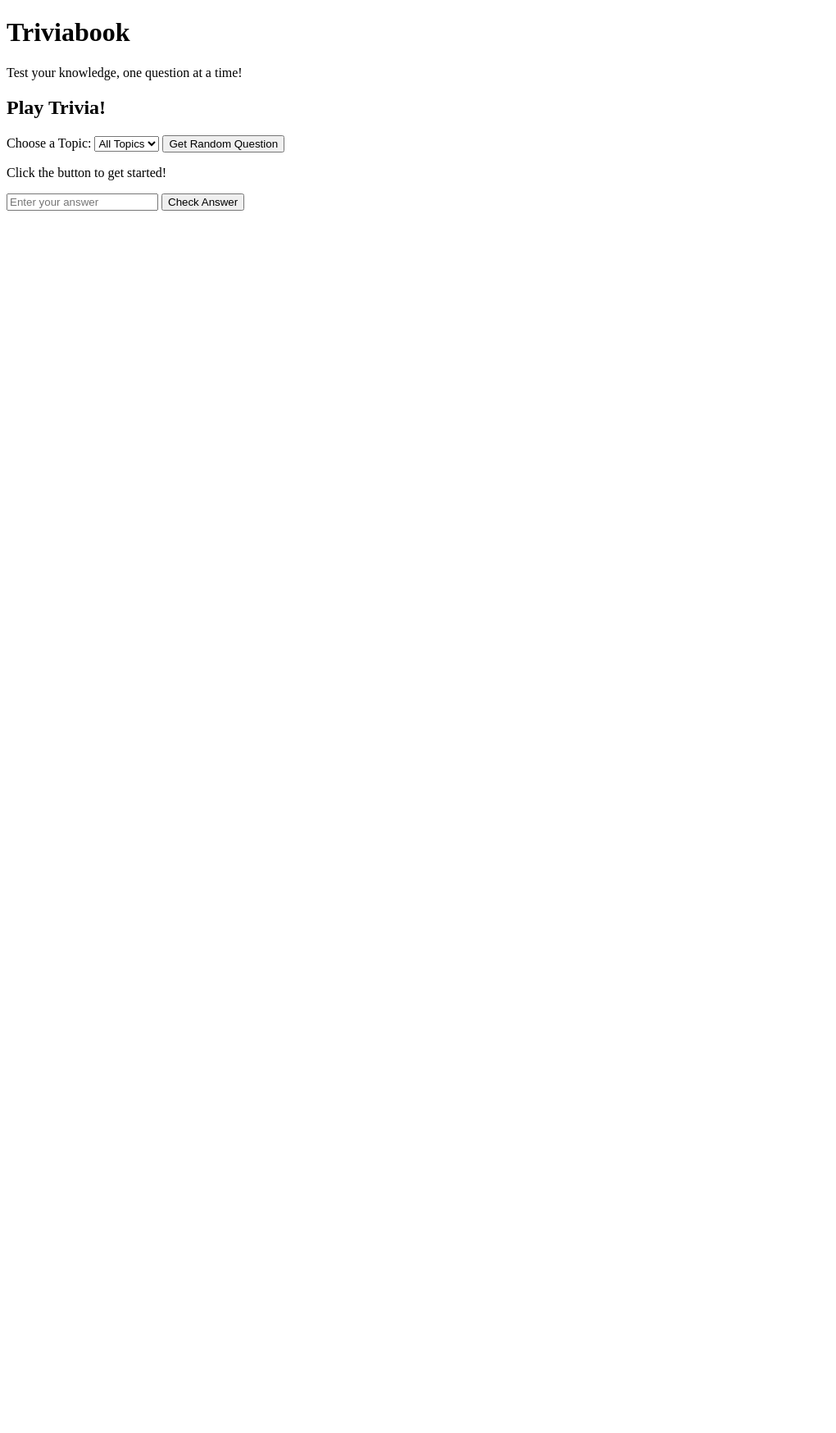
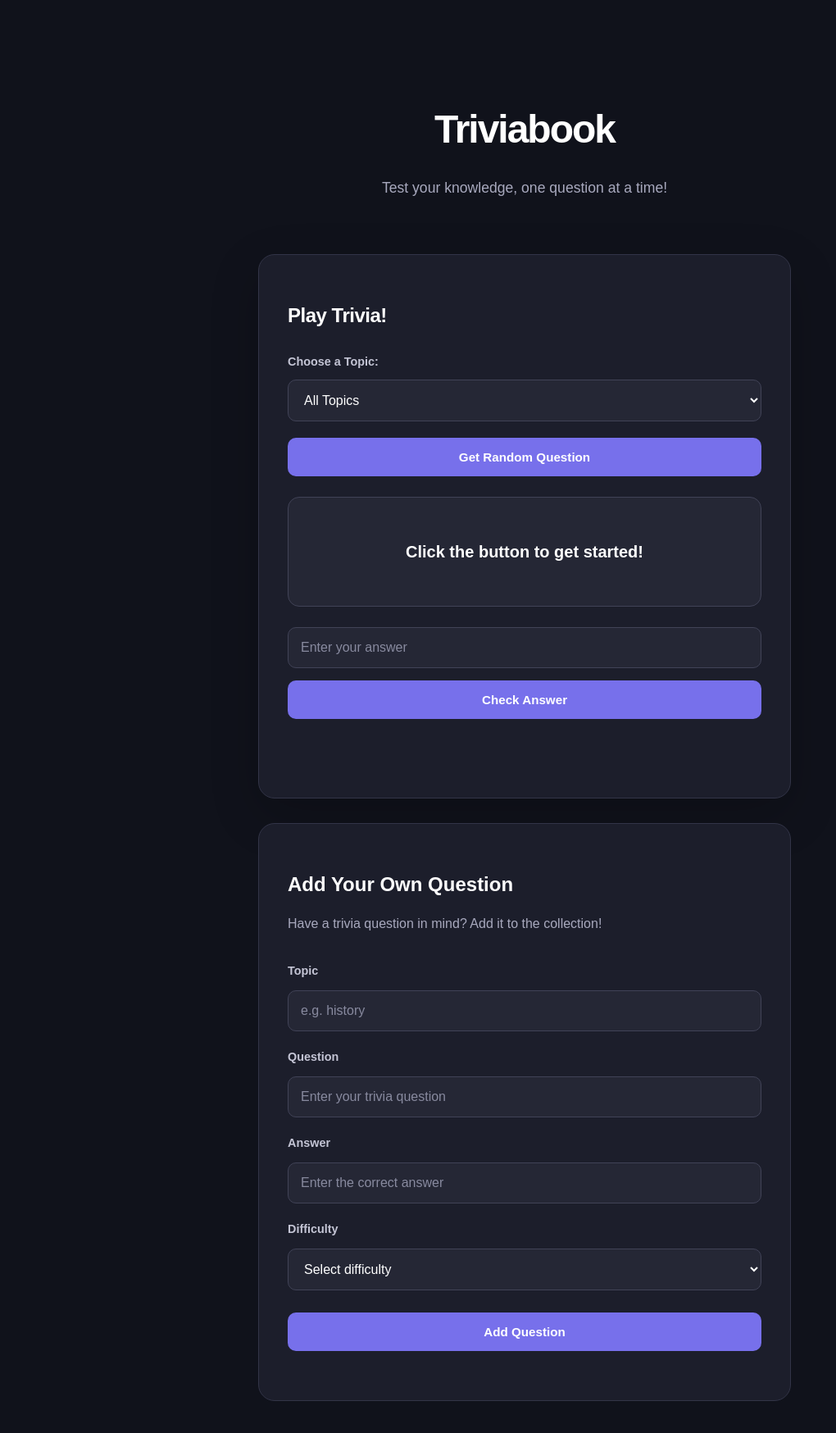
Before and after one commit to Walkertr744/Assignment-6, a website: page public/index.html in a window 1280 px wide. Shown: the whole page at 82% size, without its empty margins (0-1020 px from the left). Before the commit the page ends 800 px from the top, so only its background shows below. Drawn offline with Linux system fonts and the light colour scheme; no server answers.

Commit message:
Added full functionality and styling added comments to index.html

```diff
--- a/public/index.html
+++ b/public/index.html
@@ -8,36 +8,62 @@
     <script src="script.js" defer></script>
 </head>
 <body>
-    <header>
-    <h1>Triviabook</h1>
-    <p>Test your knowledge, one question at a time!</p>
-</header>
+    <header> <!--Creates the header section at the top of the webpage-->
+        <h1>Triviabook</h1> <!--Displays the main heading of the webpage-->
+        <p>Test your knowledge, one question at a time!</p> <!-- Displays a tagline under the heading-->
+    </header> <!--Ends the header section-->
 
-<main>
-    <section id="trivia-section">
-        <h2>Play Trivia!</h2>
+<main> <!--Contains the main content of the webpage-->
+    <section id="trivia-section"> <!--Houses the elements used to play the trivia game-->
+        <h2>Play Trivia!</h2> <!--Heading for the trivia game-->
 
-        <label for="topic-select">Choose a Topic:</label>
-        <select id="topic-select">
-            <option value="">All Topics</option>
+        <label for="topic-select">Choose a Topic:</label> <!--Labels teh topic dropwdown using its ID-->
+        <select id="topic-select"> <!--Creates a dropdown the js will fill with topics-->
+            <option value="">All Topics</option> <!--Provides an option with an empty value for question from all topics-->
+        </select> <!--Ends the dropdown-->
+
+        <button id="get-question-btn">Get Random Question</button> <!--Creates the button js will use to request a question-->
+
+        <div id="question-container"> <!--Creates a container to display the trivia question-->
+            <p id="question-text">Click the button to get started!</p> <!--Gives intitial instructions and is updated with the fetched question-->
+        </div> <!--Ends the question container-->
+
+        <input type="text" id="answer-input" placeholder="Enter your answer"> <!--Creates a text field for user answers-->
+
+        <button id="submit-answer-btn">Check Answer</button> <!--Creates a button for submitting user answers-->
+
+        <p id="answer-feedback"></p> <!--Initially empty area for correct or incorrect answer feedback-->
+    </section> <!--Ends the trivia game section-->
+
+    <section id="add-question-section"> <!--Houses the elements needed to add a new trivia question-->
+    <h2>Add Your Own Question</h2> <!--Heading for the add-question section-->
+    <p>Have a trivia question in mind? Add it to the collection!</p> <!--Explains what the form is for-->
+
+    <form id="add-question-form"> <!--Creates a form for js to handle when a new question is submitted-->
+        <label for="new-topic">Topic</label> <!--Labels the input for the trivia questions topic-->
+        <input type="text" id="new-topic" placeholder="e.g. history" required> <!--Allows the user to enter a topic-->
+
+        <label for="new-question">Question</label> <!--Labels the input for the trivia question-->
+        <input type="text" id="new-question" placeholder="Enter your trivia question" required> <!--Allows the user to enter a question-->
+
+        <label for="new-answer">Answer</label><!--Labels the input for the trivia questions answer-->
+        <input type="text" id="new-answer" placeholder="Enter the correct answer" required> <!--Allows the user to enter the questions answer-->
+
+        <label for="new-difficulty">Difficulty</label> <!--Lables the dropdown for choosing the questions difficulty-->
+        <select id="new-difficulty" required> <!--Creates a dropdown for difficulty selection-->
+            <option value="">Select difficulty</option> <!--Provides a placeholder option with an empty value-->
+            <option value="easy">Easy</option> <!--Allows the user to select the easy difficulty-->
+            <option value="medium">Medium</option> <!--Allows the user to select the medium difficulty-->
+            <option value="hard">Hard</option> <!--Allows the user to select the hard difficulty-->
         </select>
 
-        <button id="get-question-btn">Get Random Question</button>
+        <button type="submit" id="add-question-btn">Add Question</button> <!--Creates a button to submit the form-->
+    </form> <!--Ends the form-->
 
-        <div id="question-container">
-            <p id="question-text">Click the button to get started!</p>
-        </div>
+    <p id="add-question-feedback"></p> <!--Initially empty area for displaying success or error messages-->
+</section> <!--Ends the add-question section-->
 
-        <input type="text" id="answer-input" placeholder="Enter your answer">
-
-        <button id="submit-answer-btn">Check Answer</button>
-
-        <p id="answer-feedback"></p>
-    </section>
-
-
-
-</main>
+</main> <!--Ends the main content-->
 
 </body>
 </html>
--- a/public/script.js
+++ b/public/script.js
@@ -0,0 +1,149 @@
+const topicSelect = document.querySelector("#topic-select");
+const getQuestionBtn = document.querySelector("#get-question-btn");
+const questionText = document.querySelector("#question-text");
+const answerInput = document.querySelector("#answer-input");
+const submitAnswerBtn = document.querySelector("#submit-answer-btn");
+const answerFeedback = document.querySelector("#answer-feedback");
+let currentQuestId = null;
+
+
+//Add Question Form Variables
+const addQuestionForm = document.querySelector("#add-question-form");
+const newTopic = document.querySelector("#new-topic");
+const newQuestion = document.querySelector("#new-question");
+const newAnswer = document.querySelector("#new-answer");
+const newDifficulty = document.querySelector("#new-difficulty");
+const addQuestionFeedback = document.querySelector("#add-question-feedback");
+
+//Function to load topic under the topic selector
+async function loadTopics() {
+    try{
+        const response = await fetch("/triviabook/topics");
+        const topics = await response.json();
+        while(topicSelect.options.length > 1){
+            topicSelect.options[1].remove();
+        }
+        topics.forEach(topic => {
+            const option = document.createElement("option");
+            option.value = topic.name;
+            option.textContent = topic.name;
+            topicSelect.appendChild(option);
+        });
+    }
+
+    catch(error){
+        console.error("Error loading topcis",error);
+    }
+}
+
+getQuestionBtn.addEventListener("click", async () =>{
+try{
+    const selectedTop = topicSelect.value;
+    let url = "/triviabook/random";
+    if(selectedTop !== ""){
+        url = "/triviabook/topic/"+ encodeURIComponent(selectedTop);
+    }
+
+    const response = await fetch(url);
+    const question = await response.json();
+
+    if(question.length === 0){
+        questionText.textContent = "No questions available!";
+        answerInput.value = "";
+        answerFeedback.textContent = "";
+        return;
+    }
+    const randomIndex = Math.floor(Math.random() * question.length);
+    const quest = question[randomIndex];
+    currentQuestId = quest.id;
+
+    questionText.textContent = quest.question;
+
+    answerInput.value = "";
+    answerFeedback.textContent = "";
+}
+catch(error){
+    console.error("Error loading question",error);
+}
+});
+
+submitAnswerBtn.addEventListener("click", async () =>{
+    const guess = answerInput.value;
+    if(currentQuestId === null){
+        answerFeedback.textContent = "Please get a question first!";
+        return;
+    }
+
+    try{
+        const response = await fetch("/triviabook/answer",{
+            method: "POST",
+            headers:{
+                "Content-Type": "application/json"
+            },
+            body: JSON.stringify({
+                id: currentQuestId,
+                guess: guess
+            })
+        });
+
+        const result = await response.json();
+
+        if(result.correct){
+            answerFeedback.textContent = "Correct! Great Guess!";
+            answerFeedback.style.color = "#4ADE80";
+        }
+        else{
+            answerFeedback.textContent = "Incorrect! The correct answer is:" + result.answer;
+            answerFeedback.style.color = "#FB7185";
+        }
+    }
+    catch(error){
+        console.error("Error checking answer",error);
+
+    }
+});
+
+addQuestionForm.addEventListener("submit", async (event) =>{
+    event.preventDefault();
+
+    const topic = newTopic.value.trim();
+    const question = newQuestion.value.trim();
+    const answer = newAnswer.value.trim();
+    const difficulty = newDifficulty.value;
+
+try{
+    const response = await fetch("/triviabook/question/add",{
+        method: "POST",
+        headers:{
+            "Content-Type": "application/json"
+        },
+        body: JSON.stringify({
+            topic: topic,
+            question: question,
+            answer: answer,
+            difficulty: difficulty
+        })
+    });
+
+    const result = await response.json();
+
+    if(!response.ok){
+        addQuestionFeedback.textContent = result.error || "Unable to add question.";
+        addQuestionFeedback.style.color = "#FB7185"
+        return;
+    }
+    addQuestionFeedback.textContent = "Question added successfully!";
+    addQuestionFeedback.style.color = "#4ADE80";
+    addQuestionForm.reset();
+    await loadTopics();
+}
+
+catch{
+    console.error("Error adding question:",error);
+    addQuestionFeedback.textContent = "Unable to add question.";
+    addQuestionFeedback.style.color = "#FB7185";
+}
+})
+
+
+loadTopics();
--- a/public/style.css
+++ b/public/style.css
@@ -0,0 +1,202 @@
+body {
+    font-family: 'DM Sans', sans-serif;
+    background: #10121b;
+    color: #ffffff;
+    min-height: 100vh;
+    line-height: 1.6;
+}
+
+/* Header */
+
+header {
+    text-align: center;
+    padding: 80px 20px 50px;
+}
+
+header h1 {
+    font-size: 48px;
+    font-weight: 700;
+    letter-spacing: -2px;
+    margin-bottom: 12px;
+}
+
+header p {
+    color: #a8a9be;
+    font-size: 1.1rem;
+}
+
+/* Main content */
+
+main {
+    width: 90%;
+    max-width: 650px;
+    margin: 0 auto;
+    padding-bottom: 80px;
+}
+
+/* Trivia card */
+
+#trivia-section {
+    background: #1c1e2b;
+    border: 1px solid #323447;
+    border-radius: 20px;
+    padding: 35px;
+    box-shadow: 0 20px 60px rgba(0, 0, 0, 0.2);
+}
+
+#trivia-section h2 {
+    font-size: 1.5rem;
+    margin-bottom: 25px;
+    letter-spacing: -0.5px;
+}
+
+/* Labels */
+
+label {
+    display: block;
+    font-size: 0.9rem;
+    font-weight: 600;
+    color: #c4c5d5;
+    margin-bottom: 10px;
+}
+
+/* Input fields */
+
+select,
+input {
+    width: 100%;
+    box-sizing: border-box;
+    background: #252735;
+    color: #ffffff;
+    border: 1px solid #414357;
+    border-radius: 10px;
+    padding: 15px;
+    font-family: inherit;
+    font-size: 1rem;
+    outline: none;
+    transition: border-color 0.2s, box-shadow 0.2s;
+}
+
+select:focus,
+input:focus {
+    border-color: #8b83ff;
+    box-shadow: 0 0 0 3px rgba(139, 131, 255, 0.15);
+}
+
+input::placeholder {
+    color: #888a9f;
+}
+
+/* Buttons */
+
+button {
+    background: #7770eb;
+    color: white;
+    border: none;
+    border-radius: 10px;
+    padding: 15px 22px;
+    font-family: inherit;
+    font-size: 0.95rem;
+    font-weight: 600;
+    cursor: pointer;
+    transition: background 0.2s, transform 0.2s;
+}
+
+button:hover {
+    background: #918bff;
+    transform: translateY(-2px);
+}
+
+button:active {
+    transform: translateY(0);
+}
+
+button:disabled {
+    opacity: 0.5;
+    cursor: not-allowed;
+}
+
+/* Random question button */
+
+#get-question-btn {
+    width: 100%;
+    margin-top: 20px;
+}
+
+/* Question display */
+
+#question-container {
+    background: #252735;
+    border: 1px solid #414357;
+    border-radius: 14px;
+    padding: 30px;
+    margin: 25px 0;
+    text-align: center;
+}
+
+#question-text {
+    font-size: 1.25rem;
+    font-weight: 600;
+    line-height: 1.6;
+}
+
+/* Answer section */
+
+#answer-input {
+    margin-bottom: 15px;
+}
+
+#submit-answer-btn {
+    width: 100%;
+}
+
+/* Feedback */
+
+#answer-feedback {
+    text-align: center;
+    font-weight: 600;
+    margin-top: 20px;
+    min-height: 25px;
+}
+
+/* Add Question Section */
+
+#add-question-section {
+    background: #1c1e2b;
+    border: 1px solid #323447;
+    border-radius: 20px;
+    padding: 35px;
+    margin-top: 30px;
+}
+
+#add-question-section h2 {
+    font-size: 24px;
+    margin-bottom: 10px;
+}
+
+#add-question-section > p {
+    color: #a8a9be;
+    margin-bottom: 25px;
+}
+
+#add-question-form {
+    display: flex;
+    flex-direction: column;
+    gap: 12px;
+}
+
+#add-question-form label {
+    margin-top: 8px;
+    margin-bottom: 0;
+}
+
+#add-question-btn {
+    width: 100%;
+    margin-top: 15px;
+}
+
+#add-question-feedback {
+    text-align: center;
+    margin-top: 20px;
+    font-weight: 600;
+}
```
